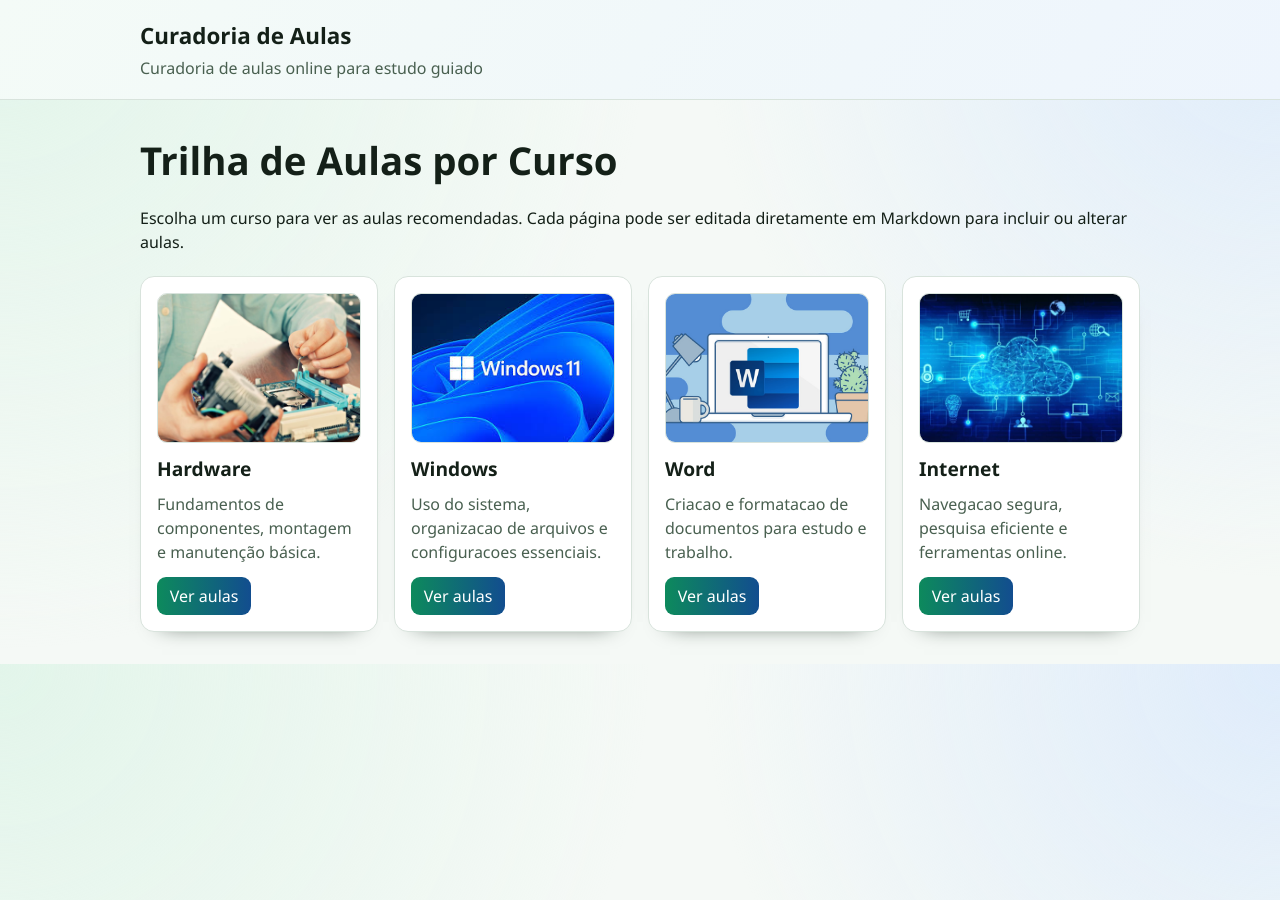
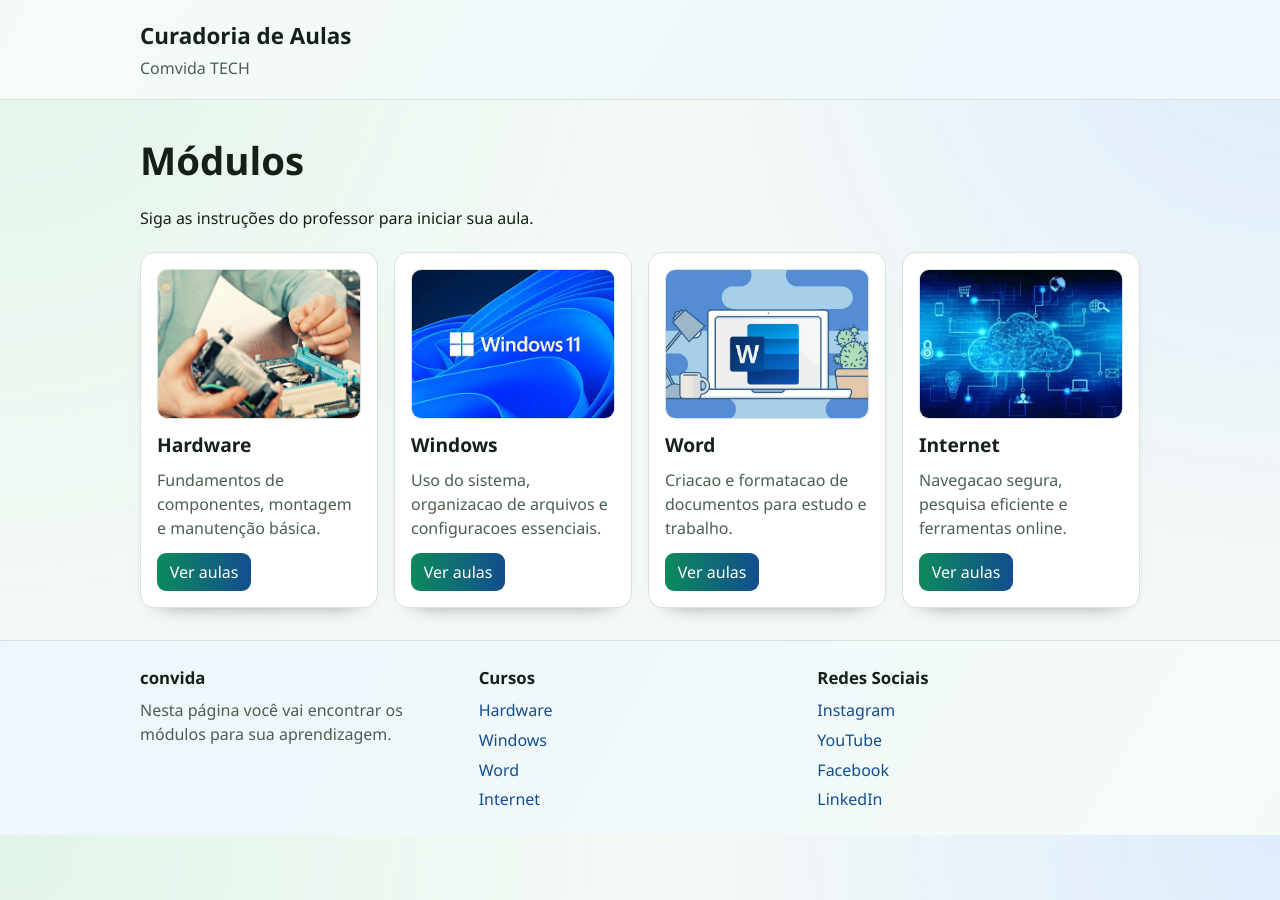
Before and after one commit to comvidacupira/tech, a Jekyll site: the page built from index.md, in a window 1280 px wide. Built offline with Jekyll 4.4.1, drawn with Linux system fonts in a browser that asks for light colours.

Commit message:
feat: adicionado o footer

```diff
--- a/_layouts/default.html
+++ b/_layouts/default.html
@@ -1,21 +1,86 @@
 <!doctype html>
 <html lang="pt-BR">
   <head>
-  <meta charset="utf-8">
-  <meta name="viewport" content="width=device-width, initial-scale=1">
-  <title>{% if page.title %}{{ page.title }} | {% endif %}{{ site.title }}</title>
-  <meta name="description" content="{{ site.description }}">
-  <link rel="stylesheet" href="{{ '/assets/css/style.css' | relative_url }}">
+    <meta charset="utf-8" />
+    <meta name="viewport" content="width=device-width, initial-scale=1" />
+    <title>
+      {% if page.title %}{{ page.title }} | {% endif %}{{ site.title }}
+    </title>
+    <meta name="description" content="{{ site.description }}" />
+    <link
+      rel="stylesheet"
+      href="{{ '/assets/css/style.css' | relative_url }}"
+    />
   </head>
   <body>
     <header class="site-header">
       <div class="container">
         <a class="brand" href="{{ '/' | relative_url }}">{{ site.title }}</a>
-      <p class="tagline">Curadoria de aulas online para estudo guiado</p>
+        <p class="tagline">Comvida TECH</p>
       </div>
     </header>
-  <main class="container">
-    {{ content }}
-  </main>
+    <main class="container">{{ content }}</main>
+    <footer class="site-footer">
+      <div class="container footer-content">
+        <div>
+          <h3>convida</h3>
+          <p>
+            Nesta página você vai encontrar os módulos para sua aprendizagem.
+          </p>
+        </div>
+        <div>
+          <h3>Cursos</h3>
+          <ul class="footer-links">
+            <li>
+              <a href="{{ '/cursos/hardware/' | relative_url }}">Hardware</a>
+            </li>
+            <li>
+              <a href="{{ '/cursos/windows/' | relative_url }}">Windows</a>
+            </li>
+            <li><a href="{{ '/cursos/word/' | relative_url }}">Word</a></li>
+            <li>
+              <a href="{{ '/cursos/internet/' | relative_url }}">Internet</a>
+            </li>
+          </ul>
+        </div>
+        <div>
+          <h3>Redes Sociais</h3>
+          <ul class="footer-links">
+            <li>
+              <a
+                href="https://www.instagram.com/"
+                target="_blank"
+                rel="noopener noreferrer"
+                >Instagram</a
+              >
+            </li>
+            <li>
+              <a
+                href="https://www.youtube.com/"
+                target="_blank"
+                rel="noopener noreferrer"
+                >YouTube</a
+              >
+            </li>
+            <li>
+              <a
+                href="https://www.facebook.com/"
+                target="_blank"
+                rel="noopener noreferrer"
+                >Facebook</a
+              >
+            </li>
+            <li>
+              <a
+                href="https://www.linkedin.com/"
+                target="_blank"
+                rel="noopener noreferrer"
+                >LinkedIn</a
+              >
+            </li>
+          </ul>
+        </div>
+      </div>
+    </footer>
   </body>
 </html>
--- a/assets/css/style.css
+++ b/assets/css/style.css
@@ -122,3 +122,45 @@ body {
 ol li {
   margin-bottom: 0.45rem;
 }
+
+.site-footer {
+  margin-top: 2rem;
+  border-top: 1px solid var(--border);
+  background: linear-gradient(120deg, #eef5fd 0%, #f4fbf7 100%);
+  padding: 1.5rem 0;
+}
+
+.footer-content {
+  display: grid;
+  gap: 1rem;
+  grid-template-columns: repeat(auto-fit, minmax(180px, 1fr));
+}
+
+.footer-content h3 {
+  margin: 0 0 0.5rem;
+  font-size: 1.05rem;
+}
+
+.footer-content p {
+  margin: 0;
+  color: var(--muted);
+}
+
+.footer-links {
+  margin: 0;
+  padding: 0;
+  list-style: none;
+}
+
+.footer-links li + li {
+  margin-top: 0.35rem;
+}
+
+.footer-links a {
+  color: var(--accent-2);
+  text-decoration: none;
+}
+
+.footer-links a:hover {
+  text-decoration: underline;
+}
--- a/index.md
+++ b/index.md
@@ -1,6 +1,6 @@
 ---
 layout: home
 title: Início
-heading: Trilha de Aulas por Curso
-description: Escolha um curso para ver as aulas recomendadas. Cada página pode ser editada diretamente em Markdown para incluir ou alterar aulas.
+heading: Módulos
+description: Siga as instruções do professor para iniciar sua aula.
 ---
```
Lines whose indentation alone changed are shown as unchanged.
